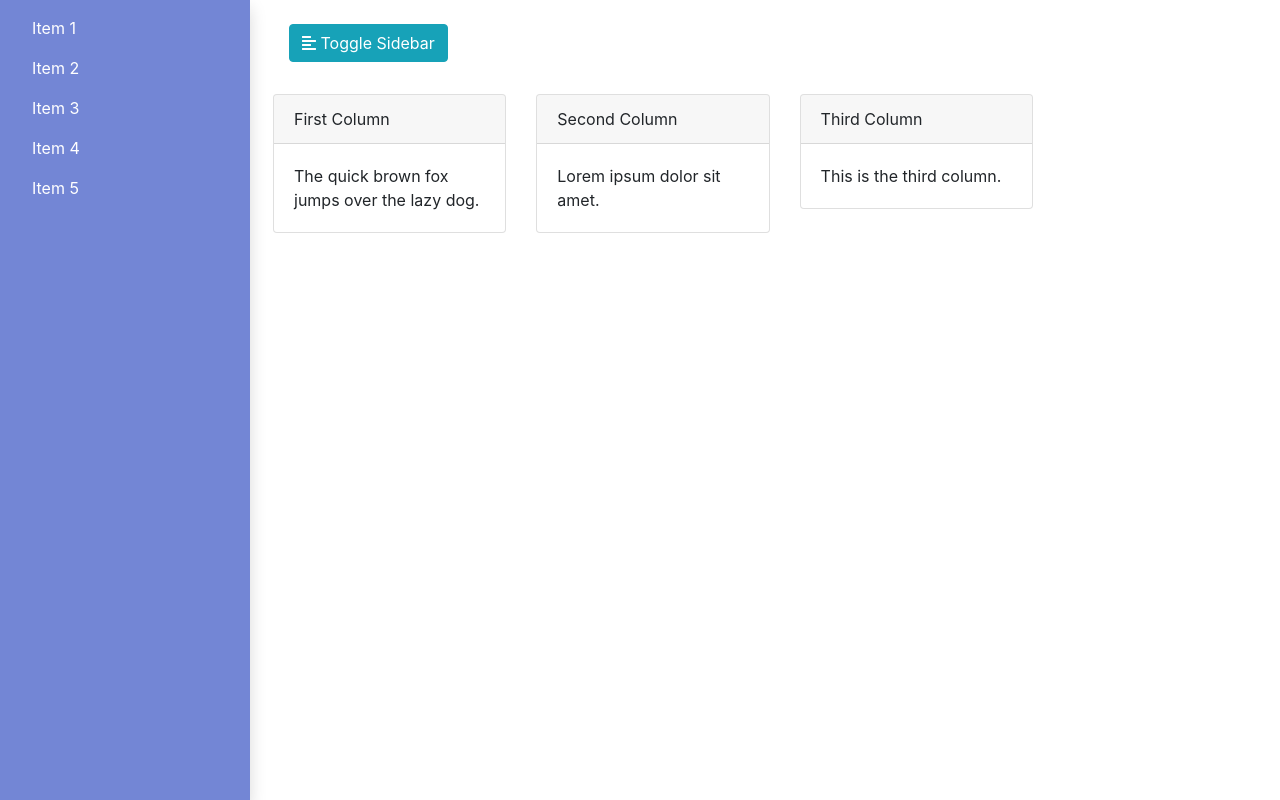
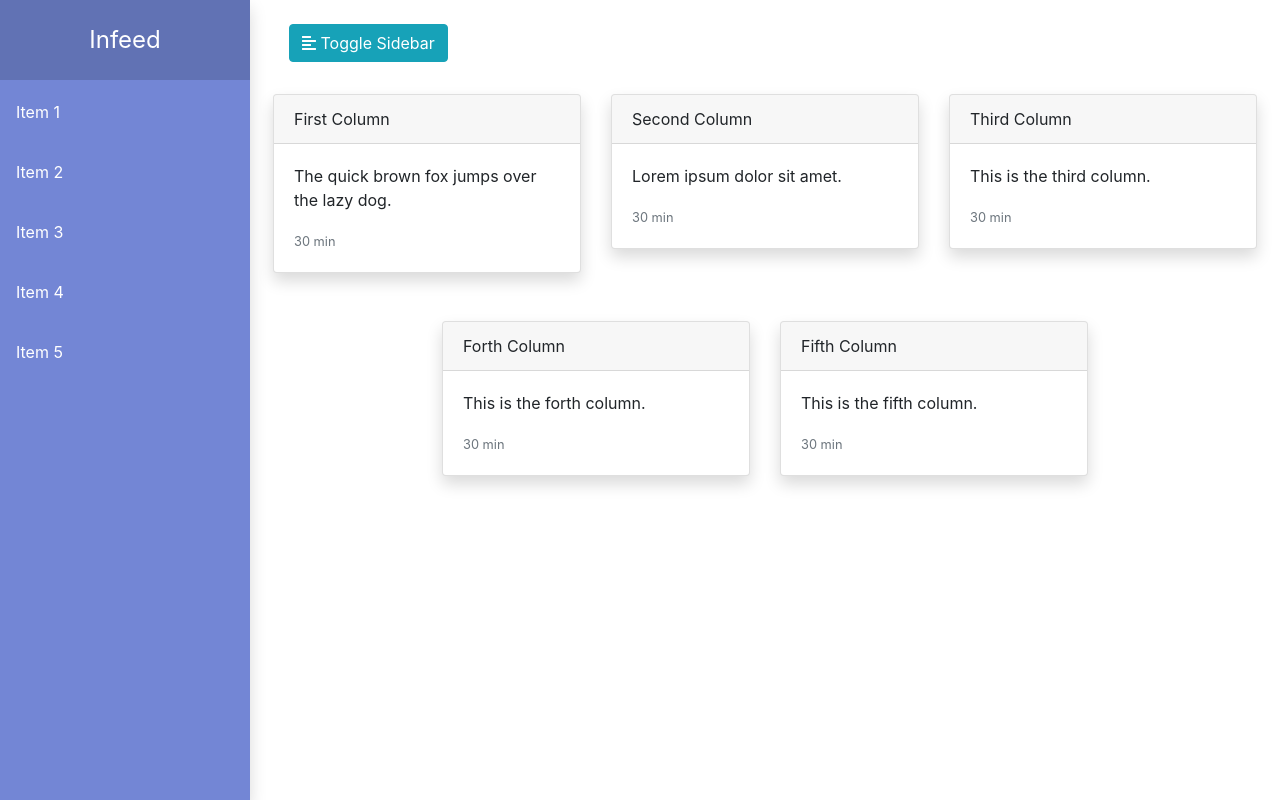
Before and after one commit to nhiramoto/Infeed, a Django app: template feed/templates/feed/index.html in a window 1280 px wide. Run offline with Django 3.2, Linux system fonts and the light colour scheme; the template is opened without the code that fills it, so the values that code supplies are empty; style sheets or scripts are compiled from the project's sources; some libraries are stand-ins or nearby versions.

Commit message:
Changing card style.

```diff
--- a/Infeed/templates/Infeed/base.html
+++ b/Infeed/templates/Infeed/base.html
@@ -16,9 +16,10 @@
     <link rel="stylesheet" href="https://use.fontawesome.com/releases/v5.8.1/css/fontawesome.css" integrity="sha384-vd1e11sR28tEK9YANUtpIOdjGW14pS87bUBuOIoBILVWLFnS+MCX9T6MMf0VdPGq" crossorigin="anonymous">
     <script type="text/javascript" src="{% static 'Infeed/script/script.js' %}"></script>
     <title>Infeed - A news aggregator.</title>
+    {% block 'head' %}{% endblock %}
 </head>
 <body>
-    <div class="wrapper row justify-content-left">
+    <div class="wrapper">
         <div id="sidebar-wrapper" class="shadow">
             {% block 'left-side' %}
             {% endblock %}
--- /dev/null
+++ b/feed/static/feed/style/style.scss
@@ -0,0 +1,24 @@
+$brandBgColor: #6172b4;
+
+#sidebar-content {
+    padding: 0;
+    width: 100%;
+    .nav {
+        width: 100%;
+    }
+    .brand {
+        text-align: center;
+        vertical-align: middle;
+        display: inline-block;
+        width: 100%;
+        height: 80px;
+        line-height: 80px;
+        font-size: 1.5rem;
+        background: $brandBgColor;
+    }
+    .nav-link {
+        margin-top: 4px;
+        padding-top: 16px;
+        padding-bottom: 16px;
+    }
+}
--- a/feed/templates/feed/card.html
+++ b/feed/templates/feed/card.html
@@ -1,6 +1,7 @@
-<div class="card my-4">
+<div class="card my-4 shadow">
     <div class="card-header">{{card_title}}</div>
     <div class="card-body">
         <p class="card-text">{{card_text}}</p>
+        <small class="text-muted">30 min</small>
     </div>
 </div>
--- a/feed/templates/feed/feed-layout.html
+++ b/feed/templates/feed/feed-layout.html
@@ -1,7 +1,14 @@
 {% extends 'Infeed/base.html' %}
+{% load static %}
+{% load sass_tags %}
+
+{% block 'head' %}
+<link rel="stylesheet" type="text/css" href="{% sass_src 'feed/style/style.scss' %}">
+{% endblock %}
 
 {% block 'left-side' %}
-    <nav class="navbar">
+    <nav id="sidebar-content" class="navbar">
+        <span class="brand">Infeed</span>
         <nav class="nav flex-column">
             <a class="nav-link active" href="#">Item 1</a>
             <a class="nav-link" href="#">Item 2</a>
@@ -15,7 +22,7 @@
 {% block 'content' %}
     <div class="container">
         <div class="row justify-content-left">
-            <div class="col-md-12 col-lg-10">
+            <div class="col-md-12">
                 {% block 'focus-content' %}
                 {% endblock %}
             </div>
--- a/feed/templates/feed/index.html
+++ b/feed/templates/feed/index.html
@@ -11,5 +11,11 @@
     <div id="third-column" class="col-md-4">
         {% include 'feed/card.html' with card_title="Third Column" card_text="This is the third column." %}
     </div>
+    <div id="forth-column" class="col-md-4">
+        {% include 'feed/card.html' with card_title="Forth Column" card_text="This is the forth column." %}
+    </div>
+    <div id="fifth-column" class="col-md-4">
+        {% include 'feed/card.html' with card_title="Fifth Column" card_text="This is the fifth column." %}
+    </div>
 </div>
 {% endblock %}
```
Also changed, not shown: static/feed/style/style.css (added, +20 -0 lines), 1 other file.
